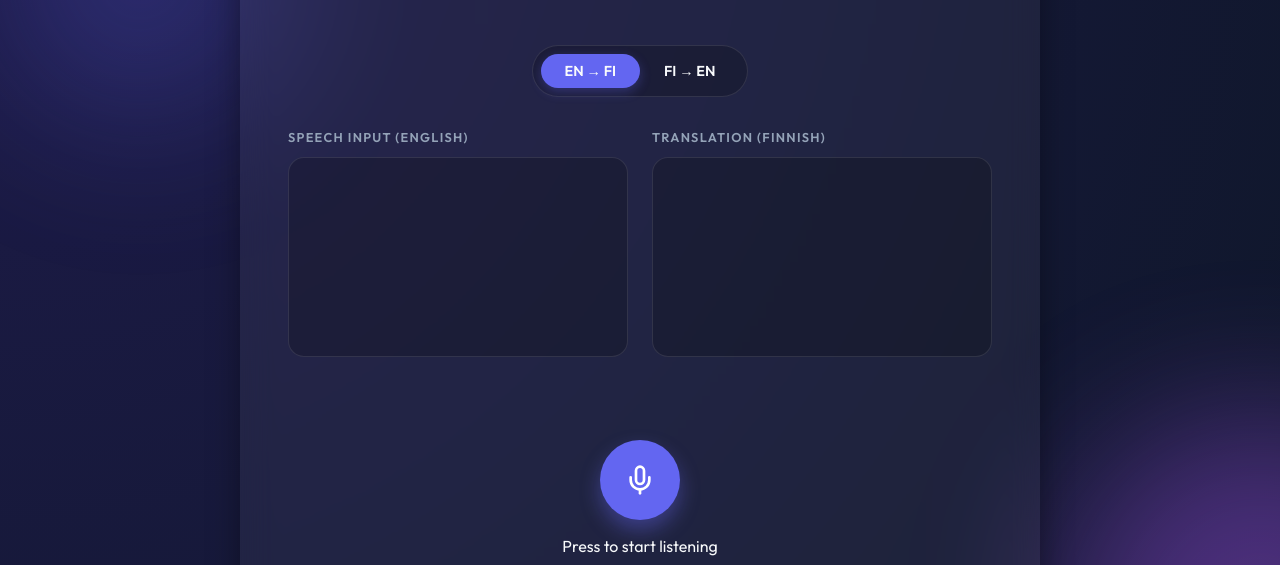
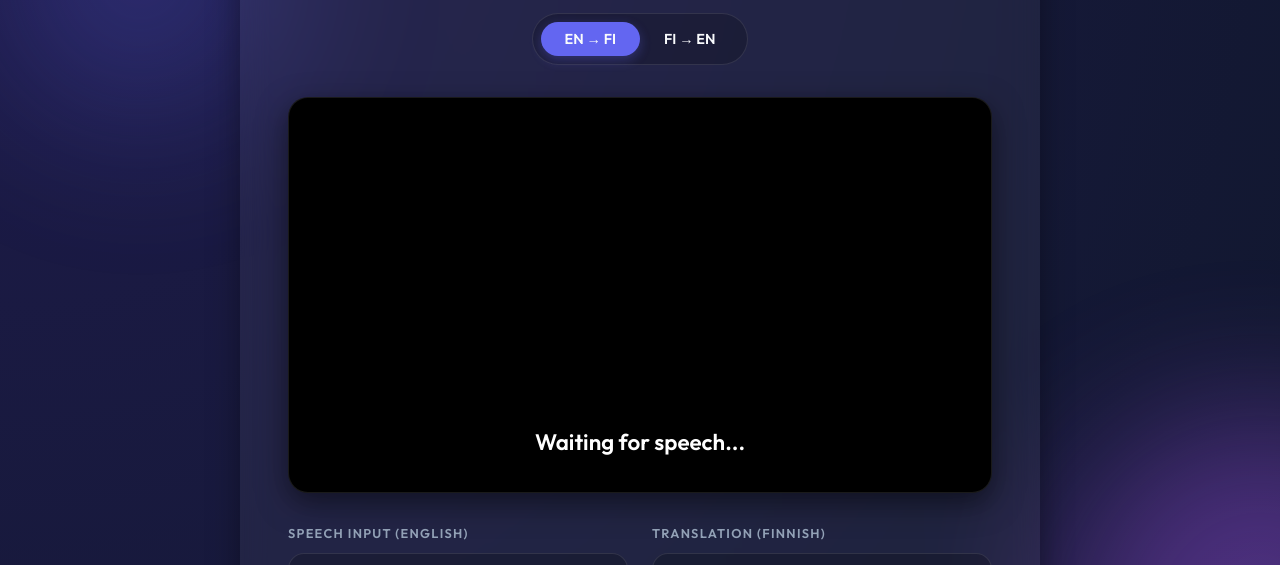
Before and after one commit to shahinaakter3987-hub/voice-translator-en-fi, a website built with Vite: page index.html in a window 1280 px wide. Shown: the part 164-729 px from the top of the page. Built offline with nearby package versions, Linux system fonts and the light colour scheme; no server answers.

Commit message:
Add live video feed and real-time subtitles

```diff
--- a/index.html
+++ b/index.html
@@ -31,6 +31,11 @@
                 </div>
             </div>
 
+            <div class="video-container">
+                <video id="video-feed" autoplay playsinline muted></video>
+                <div id="subtitles" class="subtitle-overlay">Waiting for speech...</div>
+            </div>
+
             <div class="display-grid">
                 <div class="box">
                     <label id="input-label">Speech Input (English)</label>
--- a/main.js
+++ b/main.js
@@ -11,6 +11,8 @@ const modeToggle = document.getElementById('mode-toggle');
 const inputLabel = document.getElementById('input-label');
 const outputLabel = document.getElementById('output-label');
 const statusMsg = document.getElementById('status');
+const videoFeed = document.getElementById('video-feed');
+const subtitleOverlay = document.getElementById('subtitles');
 
 // State
 let isListening = false;
@@ -24,6 +26,17 @@ if (!recognition) {
     recognition.continuous = true;
     recognition.interimResults = true;
     updateRecognitionSettings();
+    startCamera();
+}
+
+async function startCamera() {
+    try {
+        const stream = await navigator.mediaDevices.getUserMedia({ video: true, audio: false });
+        videoFeed.srcObject = stream;
+    } catch (err) {
+        console.error("Error accessing camera:", err);
+        statusMsg.textContent = "Camera access denied. Video features disabled.";
+    }
 }
 
 // Toggle Mode Logic
@@ -128,7 +141,9 @@ async function translateText(text) {
         const data = await response.json();
 
         if (data.responseData) {
-            translationArea.textContent = data.responseData.translatedText;
+            const translatedText = data.responseData.translatedText;
+            translationArea.textContent = translatedText;
+            subtitleOverlay.textContent = translatedText;
         } else {
             translationArea.textContent = 'Translation error...';
         }
--- a/style.css
+++ b/style.css
@@ -62,6 +62,7 @@ h1 {
   font-weight: 700;
   background: linear-gradient(135deg, var(--primary), var(--secondary));
   -webkit-background-clip: text;
+  background-clip: text;
   -webkit-text-fill-color: transparent;
   margin-bottom: 0.5rem;
 }
@@ -115,6 +116,49 @@ p.subtitle {
 
 .mode-toggle.fin-en .slider {
   transform: translateX(100%);
+}
+
+.video-container {
+  width: 100%;
+  aspect-ratio: 16 / 9;
+  background: #000;
+  border-radius: 20px;
+  overflow: hidden;
+  position: relative;
+  border: 1px solid var(--card-border);
+  box-shadow: 0 10px 30px rgba(0, 0, 0, 0.5);
+}
+
+#video-feed {
+  width: 100%;
+  height: 100%;
+  object-fit: cover;
+  transform: scaleX(-1); /* Mirror effect */
+}
+
+.subtitle-overlay {
+  position: absolute;
+  bottom: 20px;
+  left: 0;
+  right: 0;
+  padding: 1rem 2rem;
+  background: rgba(0, 0, 0, 0.6);
+  backdrop-filter: blur(8px);
+  color: white;
+  font-size: 1.4rem;
+  font-weight: 600;
+  text-align: center;
+  text-shadow: 0 2px 4px rgba(0, 0, 0, 0.5);
+  animation: slideUp 0.3s ease-out;
+  min-height: 3rem;
+  display: flex;
+  align-items: center;
+  justify-content: center;
+}
+
+@keyframes slideUp {
+  from { transform: translateY(20px); opacity: 0; }
+  to { transform: translateY(0); opacity: 1; }
 }
 
 .display-grid {
```
